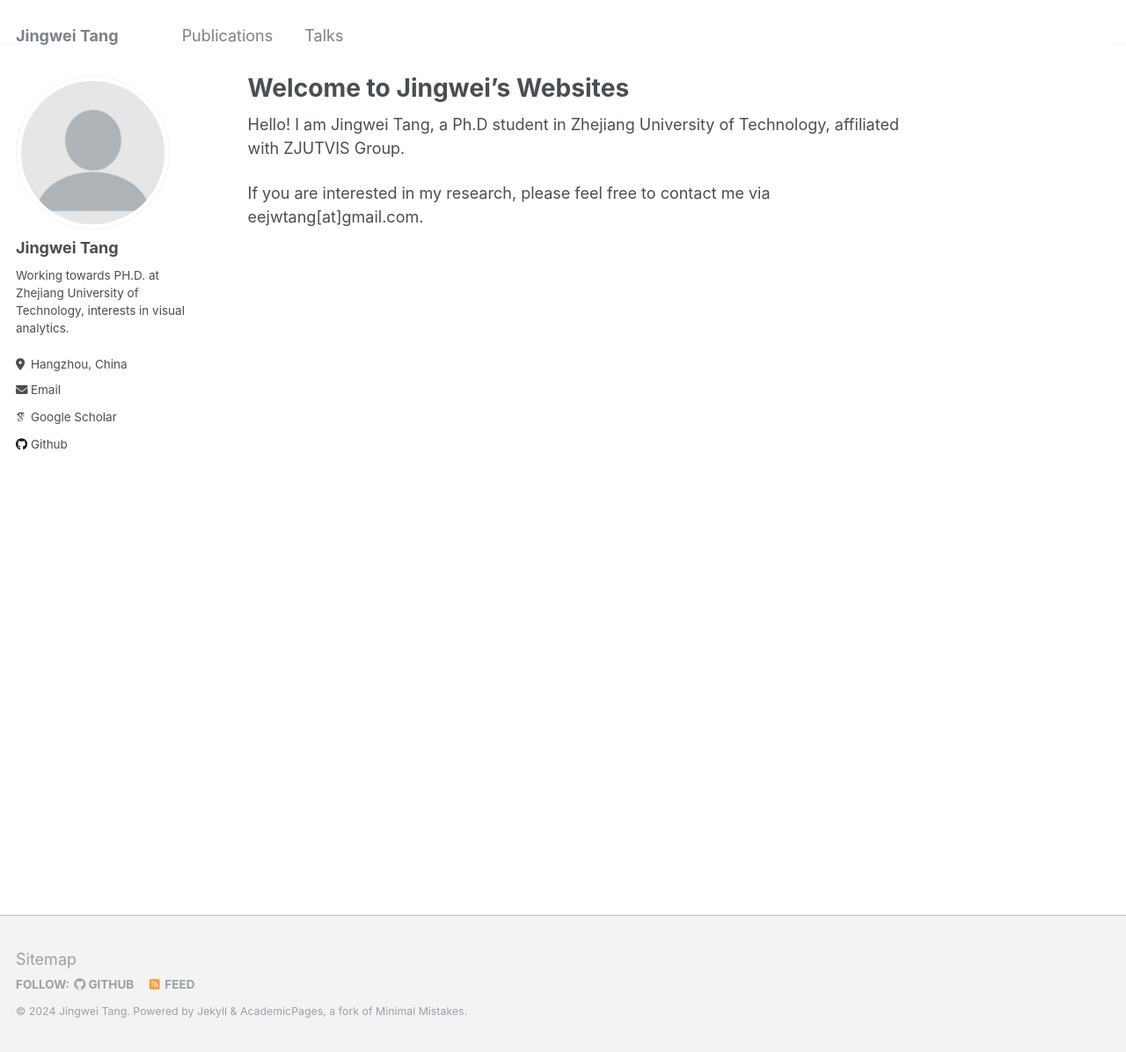
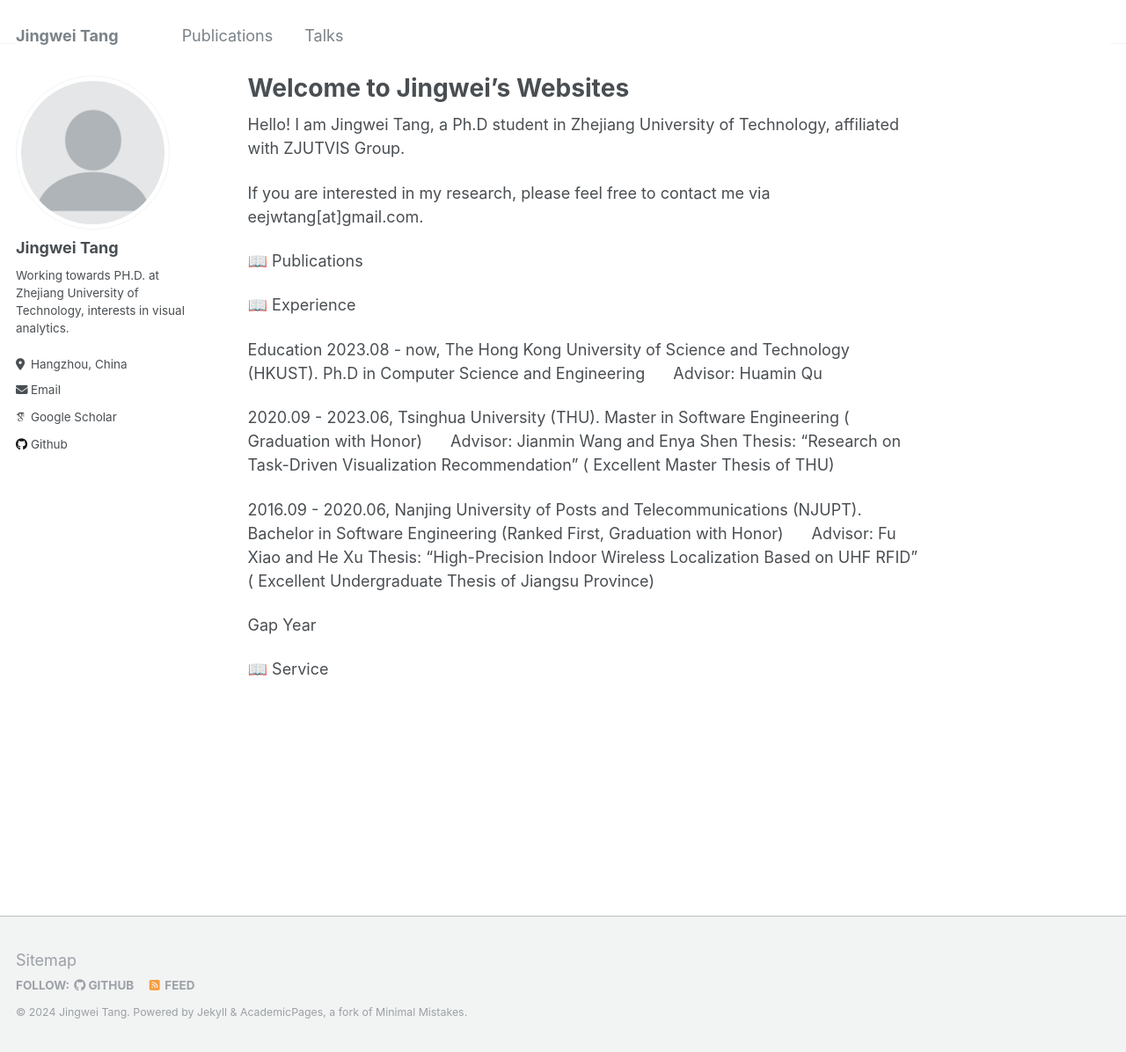
Before and after one commit to isjwtang/isjwtang.github.io, a Jekyll site: the page built from _pages/about.md, in a window 1280 px wide and 1196 px high. Shown: the whole window at 88% size. Built offline with Jekyll 4.4.1, drawn with Linux system fonts in a browser that asks for light colours; some web fonts are replaced.

```diff
--- a/_pages/about.md
+++ b/_pages/about.md
@@ -17,3 +17,30 @@ affiliated with ZJUTVIS Group.
 <!-- My research interest is to democratize visual data analysis and communication through the intersection of Data Science (DS), Artificial Intelligence (AI), Visualization (VIS), and Human-Computer Interaction (HCI). I aim to empower everyone to be the analyst and story director of their data. -->
 
 If you are interested in my research, please feel free to contact me via eejwtang[at]gmail.com.
+
+📖 Publications
+
+
+📖 Experience
+
+Education
+2023.08 - now, The Hong Kong University of Science and Technology (HKUST).
+Ph.D in Computer Science and Engineering    Advisor: Huamin Qu
+
+2020.09 - 2023.06, Tsinghua University (THU).
+Master in Software Engineering ( Graduation with Honor)    Advisor: Jianmin Wang and Enya Shen
+Thesis: “Research on Task-Driven Visualization Recommendation” ( Excellent Master Thesis of THU)
+
+2016.09 - 2020.06, Nanjing University of Posts and Telecommunications (NJUPT).
+Bachelor in Software Engineering (Ranked First,  Graduation with Honor)    Advisor: Fu Xiao and He Xu
+Thesis: “High-Precision Indoor Wireless Localization Based on UHF RFID” ( Excellent Undergraduate Thesis of Jiangsu Province)
+
+Gap Year
+
+
+📖 Service
+<!-- Area Chair: CHI LBW 2024. -->
+<!-- Conference Reviewer: IEEE VIS 2022-2023, CHI 2024 (One Special Recognition for Outstanding Reviews), CSCW 2023, EuroVis 2023-2024, IUI 2023, PacificVis 2023, IDC 2024, ChinaVis 2022-2023, C&C 2024. -->
+<!-- Journal Reviewer: International Journal of Human-Computer Interaction (IJHCI). -->
+<!-- Conference Volunteer: BAAI Conference 2020-2022 (Excellent Editor). -->
+<!-- Teaching: TA for COMP4431 Multimedia Computing, HKUST. -->
```
Also changed, not shown: images/favicon.bak.ico (added), images/favicon.ico, images/favicon.svg (added).
